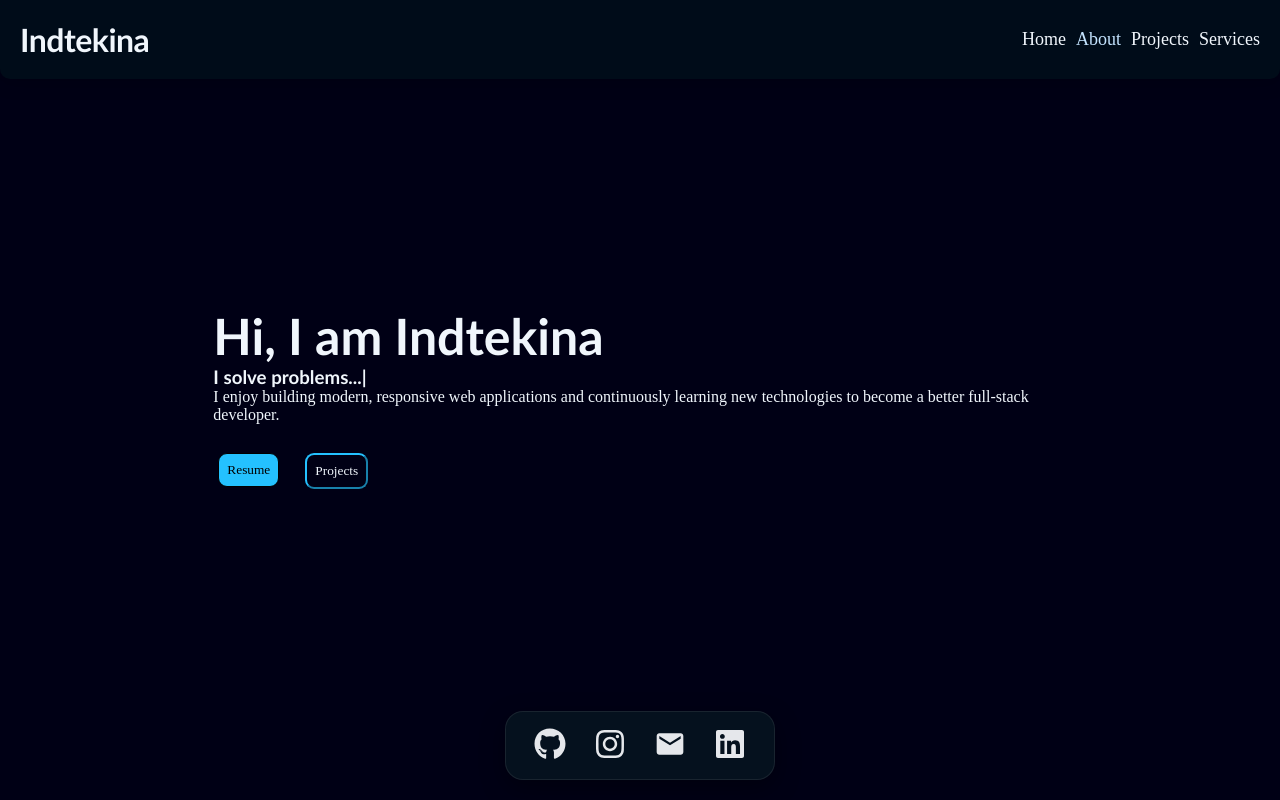
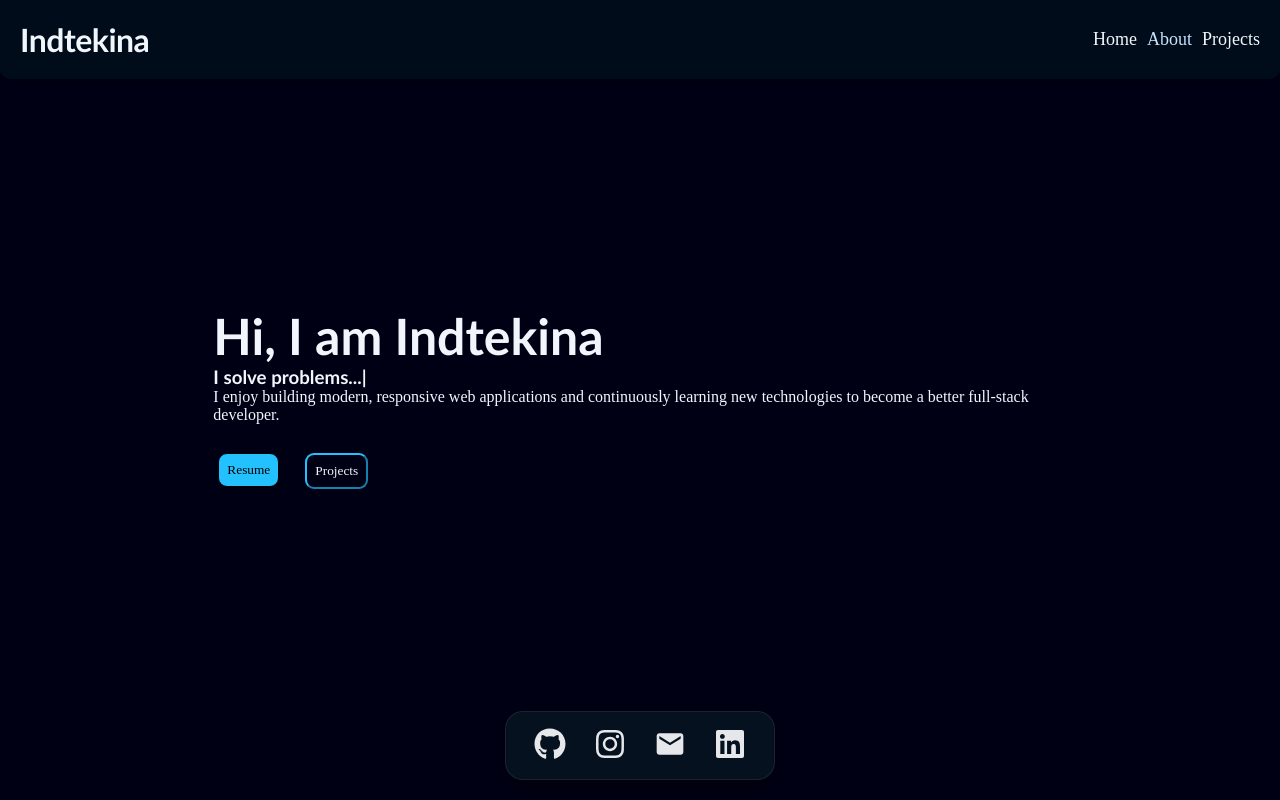
Before and after one commit to indtekina2/indtekina, a React (Vite) app: page /about in a window 1280 px wide. Built offline with nearby package versions, Linux system fonts and the light colour scheme.

Commit message:
Some polish for v.1

```diff
--- a/src/App.jsx
+++ b/src/App.jsx
@@ -6,6 +6,7 @@ import { Route, Routes } from "react-router-dom";
 import Home from "./Pages/Home/Home";
 import About from "./Pages/About/About";
 import Projects from "./Pages/Projects/Projects"
+import ErrorPage from "./Pages/ErrorPage"
 
 // All the components
 import NavBar from "./Components/NavBar";
@@ -22,6 +23,7 @@ function App() {
           <Route path="/" element={<Home />}></Route>
           <Route path="/about" element={<About />}></Route>
           <Route path="/projects" element={<Projects />} />
+          <Route path="*" element={<ErrorPage/>} />
         </Routes>
       </main>
 
--- a/src/Components/NavBar.jsx
+++ b/src/Components/NavBar.jsx
@@ -56,16 +56,6 @@ function NavBar() {
                 Projects
               </NavLink>
             </li>
-            <li>
-              <NavLink
-                to={"/services"}
-                onClick={() => {
-                  showMenuIco(false);
-                }}
-              >
-                Services
-              </NavLink>
-            </li>
           </ul>
         </nav>
 
--- /dev/null
+++ b/src/Pages/ErrorPage.jsx
@@ -0,0 +1,21 @@
+import React from "react";
+
+function ErrorPage() {
+  const containerStyle = {
+    display: "flex",
+    justifyContent: "center",
+    alignItems: "center",
+    height: "100vh",
+    width: "100%",
+  };
+
+  return (
+    <div style={containerStyle}>
+      <div>
+        <h3>Page doesn't exist</h3>
+      </div>
+    </div>
+  );
+}
+
+export default ErrorPage;
--- a/src/Pages/Home/Home.css
+++ b/src/Pages/Home/Home.css
@@ -2,6 +2,7 @@
 .hero_container {
   display: grid;
   grid-template-rows: 1fr 2fr 1fr;
+  height: 100vh;
 }
 
 .hero {
@@ -19,6 +20,10 @@
 
   /* text-align: center; */
   align-self: center;
+}
+
+.hero_image img{
+  height: 80%;
 }
 
 /* Obviously, I hate myself... I needed to add this */
--- a/src/Pages/Home/Home.jsx
+++ b/src/Pages/Home/Home.jsx
@@ -2,7 +2,7 @@ import React from "react";
 import "./Home.css";
 import { useNavigate } from "react-router-dom";
 
-
+import profile_img from "../../assets/Last_Pic.png"
 
 function Home() {
   const navigate = useNavigate();
@@ -26,21 +26,21 @@ function Home() {
                 navigate("/projects");
               }}
             >
-              View Projects
+              Projects
             </button>
             <button
               className="secondary_btn empty_button"
               onClick={() => {
-                navigate("/services");
+                navigate("/about");
               }}
             >
-              Services
+              About Me
             </button>
           </div>
         </div>
 
         <div className="hero_image">
-          <img src="https://picsum.photos/500/350" alt="hero image" />
+          <img src={profile_img} alt="hero image" />
         </div>
       </section>
     </div>
```
Also changed, not shown: src/assets/Last_Pic.png (added), 1 other file (tests, documents, lock files or other folders).
